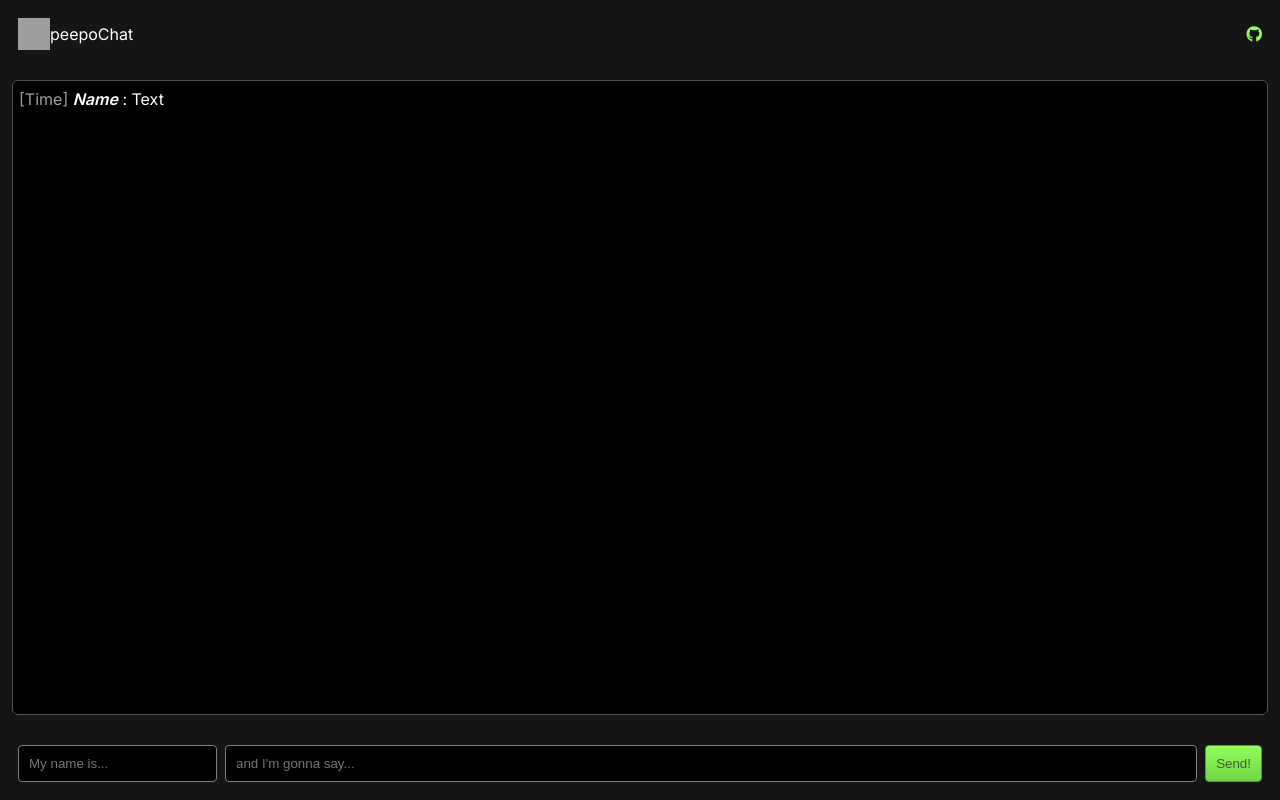
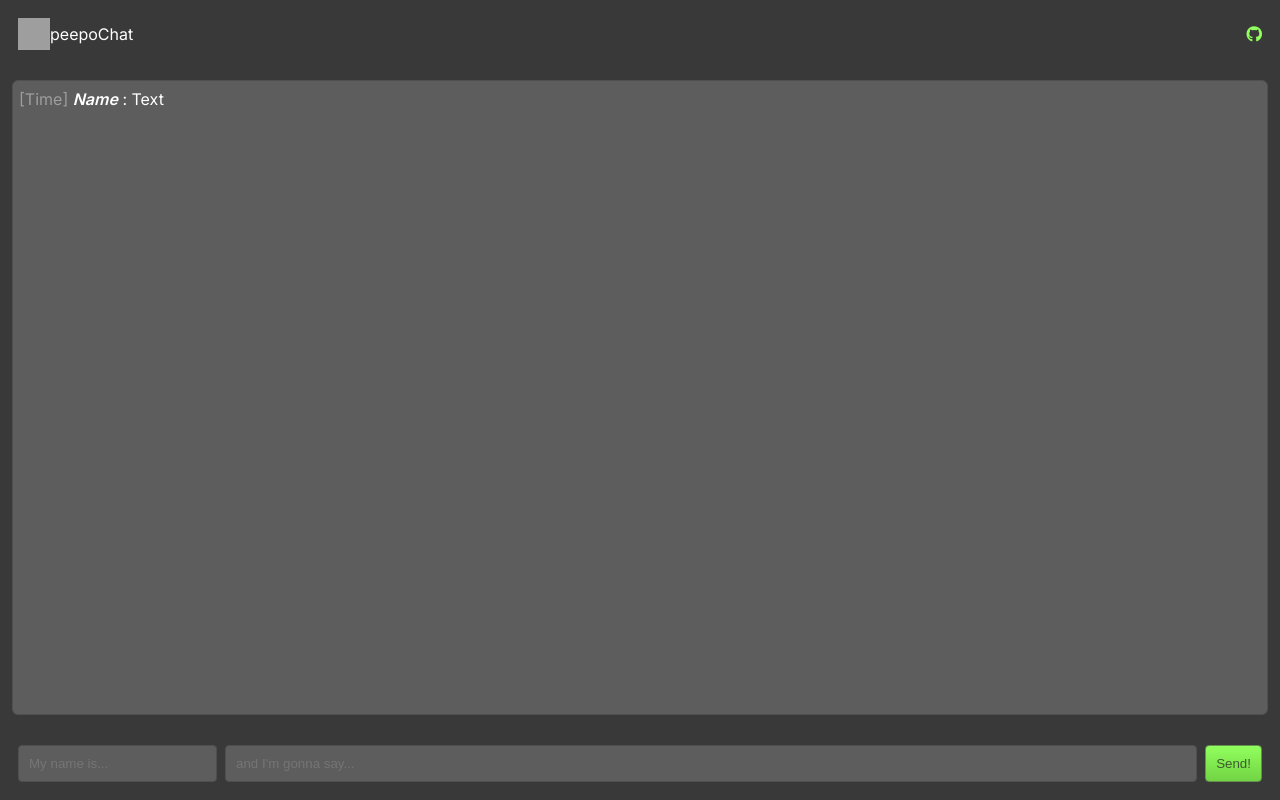
Before and after one commit to NotDankEnough/Dankessenger, a Flask app: page / in a window 1280 px wide. Run offline with Flask 2, Linux system fonts and the light colour scheme; grey boxes are pictures that could not be loaded.

Commit message:
change color

```diff
--- a/static/css/style.css
+++ b/static/css/style.css
@@ -9,7 +9,7 @@ html, body, h1, h2, h3, p {
 
 /* Body */
 body {
-    background: #151515;
+    background: #393939;
     color: #fff;
 
     font-family: "Inter", sans-serif;
@@ -29,13 +29,13 @@ a:hover {
 input {
     padding: 10px;
     border-radius: 4px;
-    border: #808080 solid 1px;
-    background: #000;
-    color: #505050;
+    border: #4F4F4F solid 1px;
+    background: #5D5D5D;
+    color: #fff;
 }
 
 input:hover {
-    background: #111;
+    background: #4D4D4D;
 }
 
 /* Buttons */
@@ -77,7 +77,7 @@ section#brand #dank_brand { flex-grow: 1; }
 
 /* Section with messages */
 section#message_box {
-    background: #000;
+    background: #5D5D5D;
     border-radius: 6px;
     border: #505050 solid 1px;
     flex-grow: 1;
```
